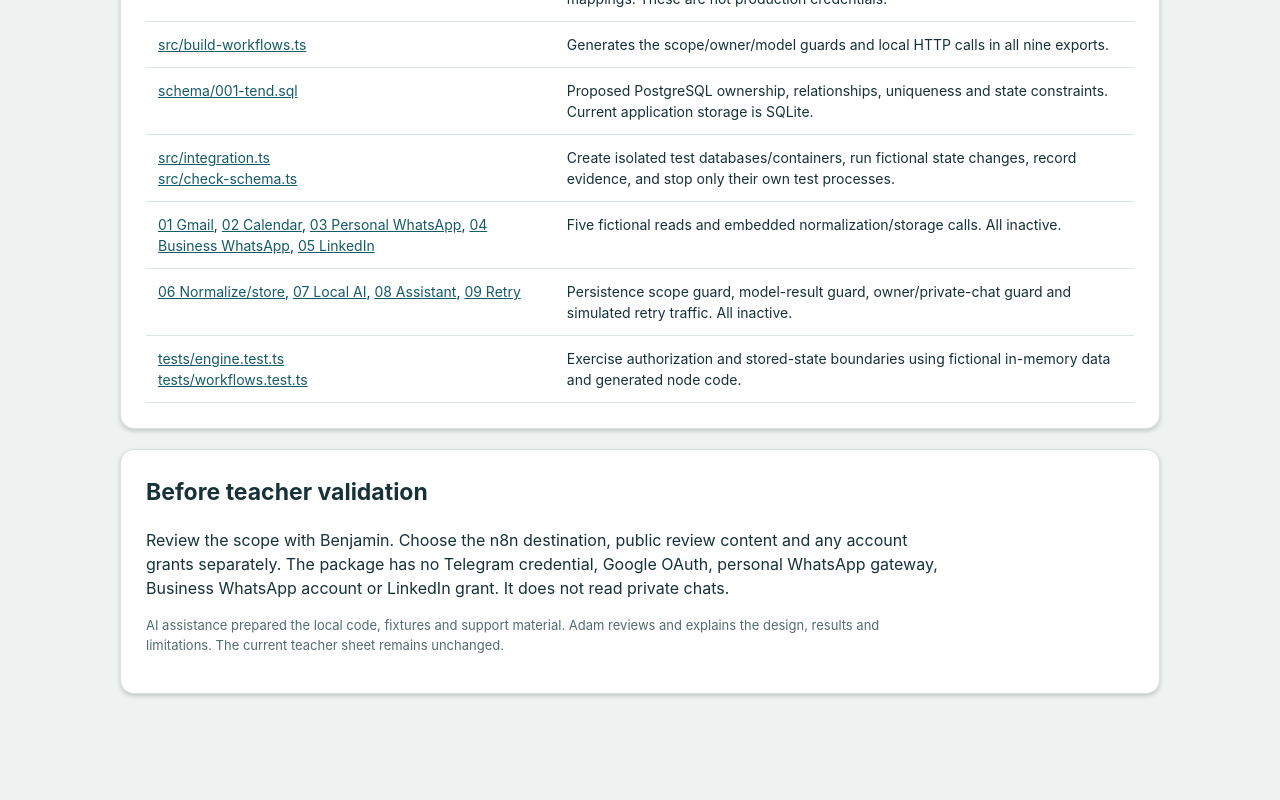
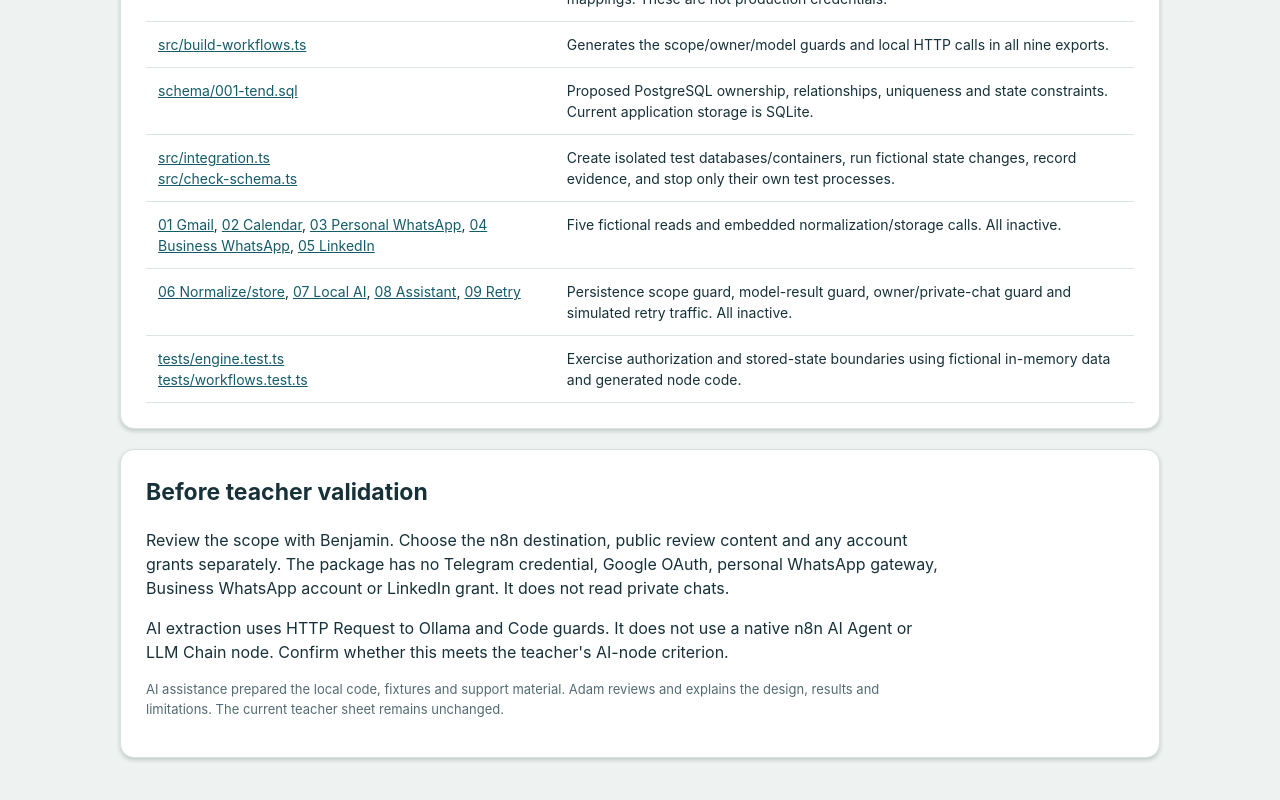
Before and after one commit to Azzbee/Tend-n8n, a website: page Review.html in a window 1280 px wide. Shown: the part 2869-3669 px from the top of the page. Drawn offline with Linux system fonts and the light colour scheme.

Commit message:
Clarify native AI-node criterion remains teacher review

```diff
--- a/Review.html
+++ b/Review.html
@@ -506,6 +506,11 @@ bun run schema:check</pre>
         Telegram credential, Google OAuth, personal WhatsApp gateway, Business
         WhatsApp account or LinkedIn grant. It does not read private chats.
       </p>
+      <p>
+        AI extraction uses HTTP Request to Ollama and Code guards. It does not
+        use a native n8n AI Agent or LLM Chain node. Confirm whether this meets
+        the teacher's AI-node criterion.
+      </p>
       <p class="small">
         AI assistance prepared the local code, fixtures and support material.
         Adam reviews and explains the design, results and limitations. The
--- a/Specification.txt
+++ b/Specification.txt
@@ -21,6 +21,7 @@ Persistence is real local SQLite. The PostgreSQL schema was executed successfull
 
 Course mapping
 Implemented: Code, HTTP/API requests to local fixtures and local AI, conditional branch, real persistence, callable sub-workflow, AI output validation and bounded retry demonstration.
+The model runs through HTTP Request to Ollama and Code guards, not a native n8n AI Agent or LLM Chain node. Teacher acceptance of the course's AI-node criterion remains to be confirmed.
 Not connected: external Telegram message trigger; real Gmail/Calendar/WhatsApp/LinkedIn initial and incremental reads. n8n represents the orchestration and calls the local engine for validation/state. Expanded Tend scope needs Benjamin's approval. Confirm whether the local fixture demonstration is accepted as the interim validation artifact.
 
 Dates and review
```
